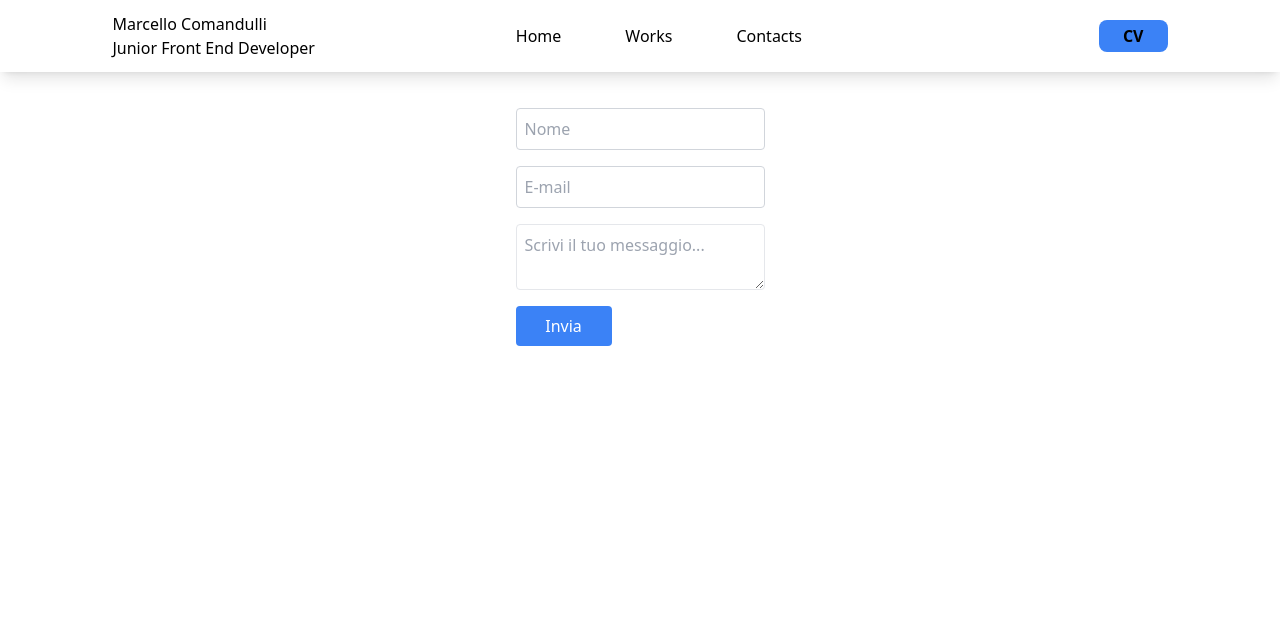
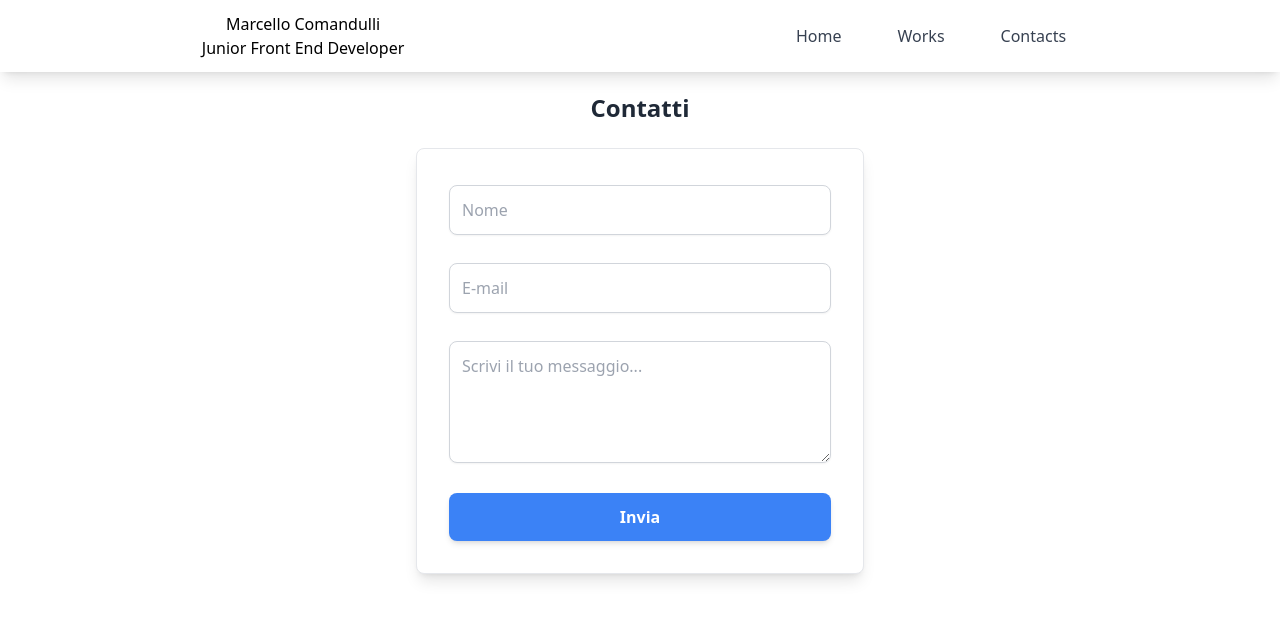
Before and after one commit to marcellocomandulli/portfolio, a React (Vite) app: page /contacts in a window 1280 px wide. Shown: the top 620 px of the page. Built offline with nearby package versions, Linux system fonts and the light colour scheme.

Commit message:
fixed navbar works and contacts

```diff
--- a/src/App.tsx
+++ b/src/App.tsx
@@ -12,10 +12,16 @@ function App() {
         </Helmet>
 
         <Navbar />
-        <h1>Marcello</h1>
-        <h2>simao belli</h2>
+        <div>
+          <h1 className="text-5xl">Marcello</h1>
+          <h2 className="text-3xl">Front End Developer</h2>
+        </div>
 
         <Slider />
+
+        <div>
+
+        </div>
       </div>
     </>
   );
--- a/src/components/Navbar.tsx
+++ b/src/components/Navbar.tsx
@@ -1,6 +1,9 @@
+import { useState } from "react";
 import { Link } from "react-router";
 
 export default function Navbar() {
+  const [isOpen, setIsOpen] = useState(false);
+
   return (
     <>
       <header>
@@ -8,30 +11,74 @@ export default function Navbar() {
           className="flex justify-around items-center p-3 mb-5 shadow-lg bg-[#ffffffb5]"
           aria-label="Main navigation"
         >
-          <div>
+          <div className="hidden md:flex md:flex-col md:items-center">
             <span>Marcello Comandulli</span>
-            <br />
             <span>Junior Front End Developer</span>
           </div>
 
-          <div className="flex">
-            <ul className="flex space-x-16 ">
-              <li className="relative after:bg-blue-500 after:absolute after:h-[1px] after:w-0 after:bottom-[1px] after:left-0 hover:after:w-full after:transition-all after:duration-300">
-                <Link to={"/"}>Home</Link>
+          <div className="md:hidden">
+            <button
+              onClick={() => setIsOpen(!isOpen)}
+              className="text-gray-700 hover:text-gray-900 focus:outline-none"
+            >
+              <svg
+                className="h-6 w-6"
+                xmlns="http://www.w3.org/2000/svg"
+                fill="none"
+                viewBox="0 0 24 24"
+                stroke="currentColor"
+              >
+                {isOpen ? (
+                  <path
+                    strokeLinecap="round"
+                    strokeLinejoin="round"
+                    strokeWidth={2}
+                    d="M6 18L18 6M6 6l12 12"
+                  />
+                ): (
+                  <path
+                    strokeLinecap="round"
+                    strokeLinejoin="round"
+                    strokeWidth={2}
+                    d="M4 6h16M4 12h16M4 18h16"
+                  />
+                )}
+              </svg>
+            </button>
+          </div>
+
+          <div
+            className={`md:flex space-x-8 ${
+              isOpen ? "block" : "hidden"
+            } md:block`}
+          >
+            <ul className="flex flex-col md:flex-row md:space-x-8">
+              <li className="relative">
+                <Link
+                  to="/"
+                  className="block px-3 py-2 text-gray-700 hover:text-blue-500"
+                >
+                  Home
+                </Link>
               </li>
-
-              <li className="relative after:bg-blue-500 after:absolute after:h-[1px] after:w-0 after:bottom-[1px] after:left-0 hover:after:w-full after:transition-all after:duration-300">
-                <Link to={"/works"}>Works</Link>
+              <li className="relative">
+                <Link
+                  to="/works"
+                  className="block px-3 py-2 text-gray-700 hover:text-blue-500"
+                >
+                  Works
+                </Link>
               </li>
-
-              <li className="relative after:bg-blue-500 after:absolute after:h-[1px] after:w-0 after:bottom-[1px] after:left-0 hover:after:w-full after:transition-all after:duration-300">
-                <Link to={"/contacts"}>Contacts</Link>
+              <li className="relative">
+                <Link
+                  to="/contacts"
+                  className="block px-3 py-2 text-gray-700 hover:text-blue-500"
+                >
+                  Contacts
+                </Link>
               </li>
             </ul>
           </div>
-          <button className="bg-blue-500 ml-24 px-6 py-1 rounded-lg hover:bg-blue-700 font-semibold">
-            CV
-          </button>
         </nav>
       </header>
     </>
--- a/src/pages/contacts.tsx
+++ b/src/pages/contacts.tsx
@@ -58,59 +58,49 @@ export default function Contacts() {
       </Helmet>
 
       <Navbar />
-
-      <div className="flex justify-center items-center h-full">
-        <form
-          onSubmit={handleSubmit}
-          className="flex flex-col gap-4 p-4 "
-        >
-          <div className="flex flex-col">
+      <h1 className="text-2xl font-semibold text-gray-800 mb-6 text-center">
+        Contatti
+      </h1>
+      <div className="flex justify-center">
+        <div className="bg-white shadow-lg rounded-lg p-8 max-w-md w-full mb-16 border border-gray-200">
+          <form className="space-y-6">
+            <div>
               <input
                 type="text"
-              name="name"
-              value={formData.name}
-              onChange={handleChange}
+                id="name"
+                className="mt-1 p-3 w-full border border-gray-300 rounded-lg shadow-sm focus:outline-none focus:ring-2 focus:ring-[#e1f56d]"
                 placeholder="Nome"
-              className={`border p-2 rounded ${
-                errors.name ? "border-red-500" : "border-gray-300"
-              }`}
               />
-            {errors.name && (
-              <span className="text-red-500 text-sm">{errors.name}</span>
-            )}
             </div>
 
-          <div className="flex flex-col">
+            <div>
               <input
                 type="email"
-              name="email"
-              value={formData.email}
-              onChange={handleChange}
+                id="email"
+                className="mt-1 p-3 w-full border border-gray-300 rounded-lg shadow-sm focus:outline-none focus:ring-2 focus:ring-[#e1f56d]"
                 placeholder="E-mail"
-              className={`border p-2 rounded ${
-                errors.email ? "border-red-500" : "border-gray-300"
-              }`}
               />
-            {errors.email && (
-              <span className="text-red-500 text-sm">{errors.email}</span>
-            )}
             </div>
 
+            <div>
               <textarea
-            name="message"
-            value={formData.message}
-            onChange={handleChange}
+                id="message"
+                rows="4"
+                className="mt-1 p-3 w-full border border-gray-300 rounded-lg shadow-sm focus:outline-none focus:ring-2 focus:ring-[#e1f56d]"
                 placeholder="Scrivi il tuo messaggio..."
-            className="border p-2 rounded"
               ></textarea>
+            </div>
 
+            <div className="flex justify-center">
               <button
                 type="submit"
-            className="bg-blue-500 text-white rounded p-2 w-24"
+                className="w-28 md:w-full py-3 bg-blue-500 text-white font-semibold rounded-lg shadow-md hover:bg-blue-700 transition duration-300"
               >
                 Invia
               </button>
+            </div>
           </form>
+        </div>
       </div>
     </>
   );
--- a/src/pages/works.tsx
+++ b/src/pages/works.tsx
@@ -109,11 +109,11 @@ export default function Works() {
 
         <div className="flex flex-col items-center md:flex-row md:justify-center md:flex-wrap">
           {projects.map((project) => (
-            <div
+            <figure
               key={project.id}
-              className={`w-96 h-72 p-2 my-7 rounded-lg shadow-lg md:mx-7 transition-transform duration-500 ease-in-out ${
+              className={`w-96 p-2 my-7 rounded-lg shadow-lg md:mx-7 transition-transform duration-500 ease-in-out ${
                 activeProject === project.id
-                  ? "fixed top-1/2 left-1/2 -translate-x-1/2 -translate-y-1/2 scale-150 z-40 bg-white"
+                  ? "fixed top-1/2 left-1/2 -translate-x-1/2 -translate-y-1/2 scale-150 z-40 bg-[#ffffff4f]"
                   : activeProject !== null
                   ? "blur-sm"
                   : "relative hover:scale-110"
@@ -125,14 +125,24 @@ export default function Works() {
                 );
               }}
             >
-              <figure>
               {project.img}
+
               <figcaption className="p-2">
                 <h2 className="text-xl font-semibold">{project.title}</h2>
                 <p className="line-clamp-3">{project.par}</p>
               </figcaption>
+
+              {activeProject === project.id && (
+                <div className="flex items-center justify-around mt-4">
+                  <button className="bg-blue-500 px-6 py-1 rounded-lg hover:bg-blue-700 font-semibold">
+                    GitHub
+                  </button>
+                  <button className="bg-blue-500 px-6 py-1 rounded-lg hover:bg-blue-700 font-semibold">
+                    Sito
+                  </button>
+                </div>
+              )}
             </figure>
-            </div>
           ))}
         </div>
       </div>
```
Lines whose indentation alone changed are shown as unchanged.
